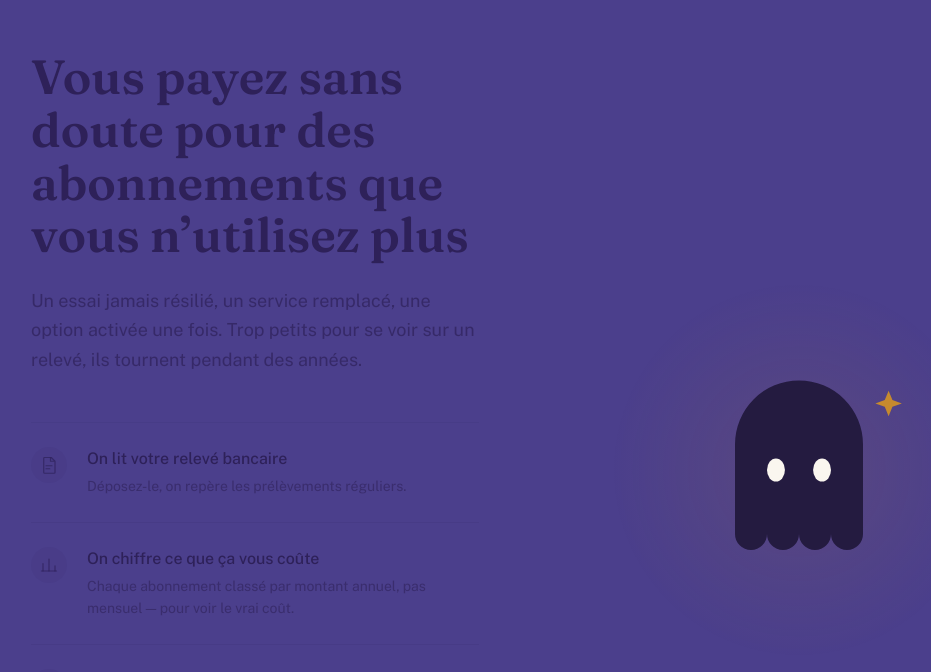
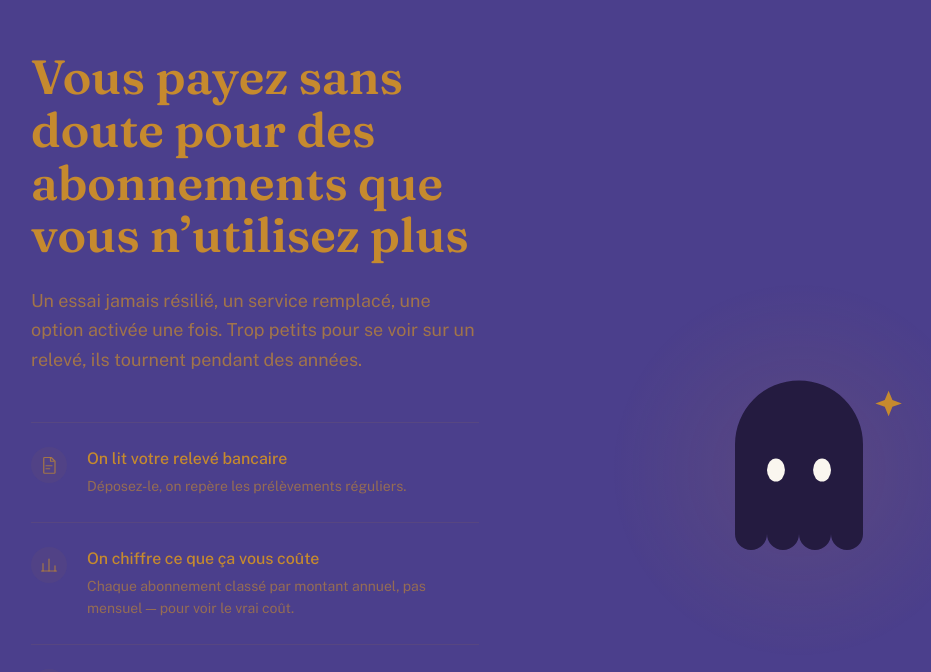
Before and after one commit to tvrn-21/Fantomes-, a Next.js app in the folder fantomes/: page / in a window 1280 px wide. Shown: the part 117-789 px from the top of the page, without its empty margins (113-1044 px from the left). Built offline with nearby package versions, Linux system fonts and the light colour scheme.

Commit message:
Update tailwind.config.ts

```diff
--- a/fantomes/tailwind.config.ts
+++ b/fantomes/tailwind.config.ts
@@ -5,7 +5,7 @@ const config: Config = {
   theme: {
     extend: {
       colors: {
-        ink: "#2E2159",
+        ink: "#C68A2E",
         gold: "#C67B2E",
         cream: "#4B3F8C",
       },
```
